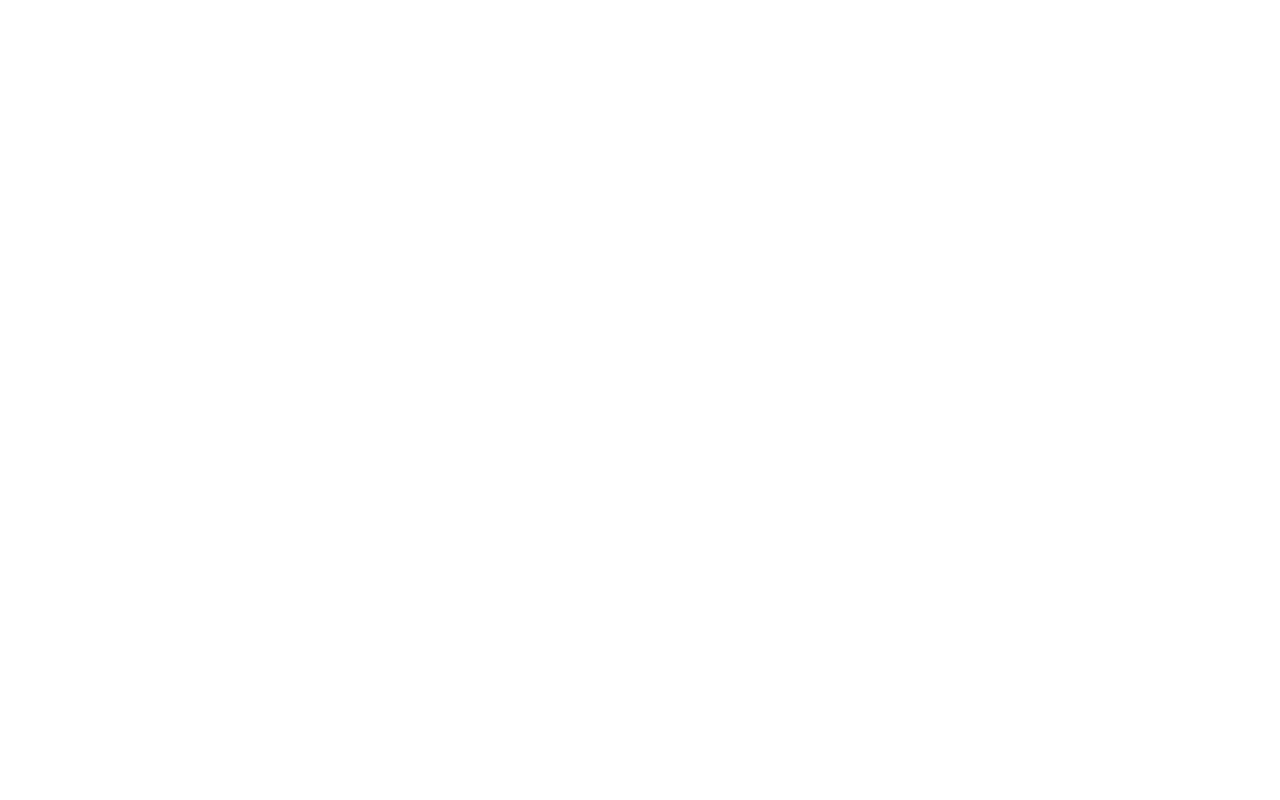
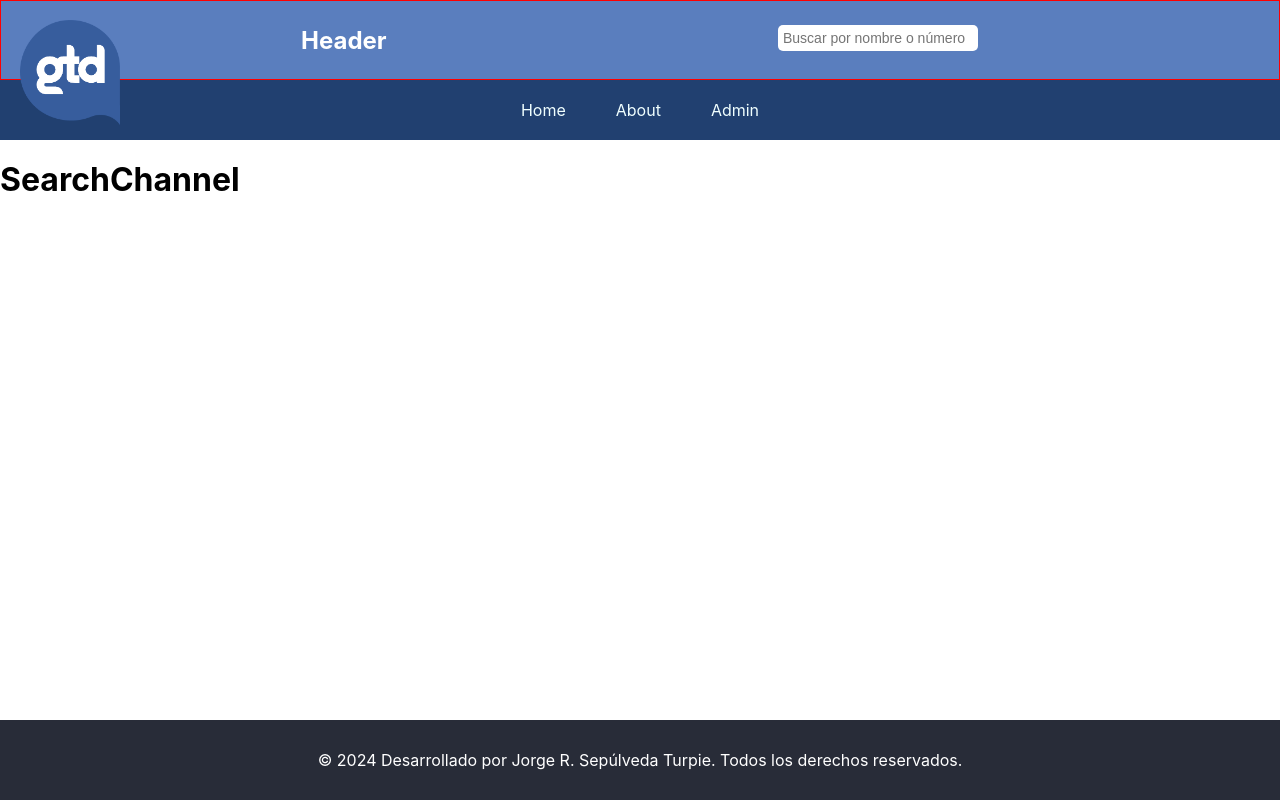
Before and after one commit to RodrigoTurpie/proyectotv, a React app: page /search/1 in a window 1280 px wide. Before the commit this address had no page. Built offline with nearby package versions, Linux system fonts and the light colour scheme.

Commit message:
feat:Componente SearchChannel

```diff
--- a/src/components/App/App.js
+++ b/src/components/App/App.js
@@ -3,24 +3,20 @@ import Card from "../Card/Card";
 import DetailsCard from "../DetailsCard/DetailsCard";
 import Layout from "../Layout/Layout";
 import Main from "../Main/Main";
+import SearchChannel from "../SearchChannel/SearchChannel";
 import "./App.css";
 import { Routes, Route } from "react-router-dom";
-
-
-
-
 
 function App() {
   return (
     <div className="App">
       <Routes>
-        <Route exact path="/" element={<Layout />}>
-        <Route index="index" element={<Main />}/>
-          <Route exact path="/cards" element={<Card />} />
-          <Route exact path="/search" element={<Card />} />
-          <Route exact path="/admin" element={<Admin />} />
-          <Route exact path="/details/:id" element={<DetailsCard />} />
-
+        <Route path="/" element={<Layout />}>
+          <Route index element={<Main />} />
+          <Route path="cards" element={<Card />} />
+          <Route path="search/:id" element={<SearchChannel />} />
+          <Route path="admin" element={<Admin />} />
+          <Route path="details/:id" element={<DetailsCard />} />
         </Route>
       </Routes>
     </div>
--- a/src/components/Header/Header.css
+++ b/src/components/Header/Header.css
@@ -6,6 +6,7 @@
     height: 80px;
     background: #5A7EBE;
     border-top:5px solid #FFA100;
+    border:1px solid red;
 }
 
 .header-logo{
@@ -21,3 +22,25 @@
     margin-left: 300px;
     font-weight: bold;
 }
+.header-buscar{
+    position: absolute;
+    top:20px;
+    left:60%;
+    color: white;
+    font-size: 24px;
+    font-weight: bold;
+}
+.header-buscar-input{
+    margin-left: 10px;
+    width: 200px;
+    padding: 5px;
+    border-radius: 5px;
+    border: none;
+    font-size: 14px;
+    background: #ffffff;
+}
+
+.header-buscar-input:focus{
+    outline:3px solid #375D9D7a
+
+}
--- a/src/components/Header/Header.js
+++ b/src/components/Header/Header.js
@@ -1,13 +1,29 @@
 import React from "react";
 import "./Header.css";
 import logo from "../../images/layout_set_logo2.png";
+import { Link } from "react-router-dom";
 
 function Header() {
+
+  const handleClickSearch=(e) => {
+    e.preventDefault();
+    console.log(e.target.value)
+
+  }
+
   return (
     <>
       <div className="header">
         <img className="header-logo" src={logo} alt="" />
         <h1 className="header-title">Header</h1>
+        <div>
+          <form className="header-buscar" action="">
+
+
+            <input onChange={handleClickSearch} className="header-buscar-input" type="text" name="" id="" placeholder="Buscar por nombre o número"/>
+
+          </form>
+        </div>
       </div>
     </>
   );
--- a/src/components/Navbar/Nabvar.js
+++ b/src/components/Navbar/Nabvar.js
@@ -9,7 +9,6 @@ const Nabvar = () => {
      <ul className="navbar-links">
        <li><Link className="navbar-links-item" to="/">Home</Link></li>
        <li><Link className="navbar-links-item" to="/cards">About</Link></li>
-       <li><Link className="navbar-links-item" to="/search">Search Channels</Link></li>
        <li><Link className="navbar-links-item" to="/admin">Admin</Link></li>
      </ul>
       </div>
--- /dev/null
+++ b/src/components/SearchChannel/SearchChannel.js
@@ -0,0 +1,12 @@
+import React from 'react'
+import { useParams } from 'react-router-dom'
+
+const SearchChannel = () => {
+    const {search} = useParams('')
+
+  return (
+    <h1>SearchChannel {search}</h1>
+  )
+}
+
+export default SearchChannel
```
Also changed, not shown: src/components/SearchChannel/SearchChannel.css (added).
